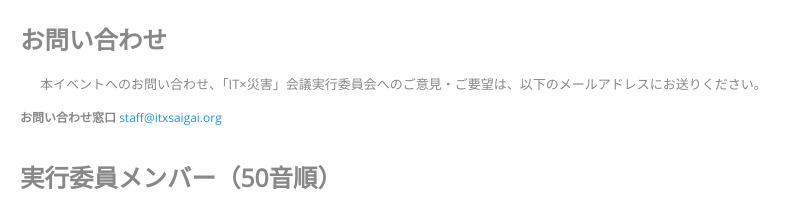
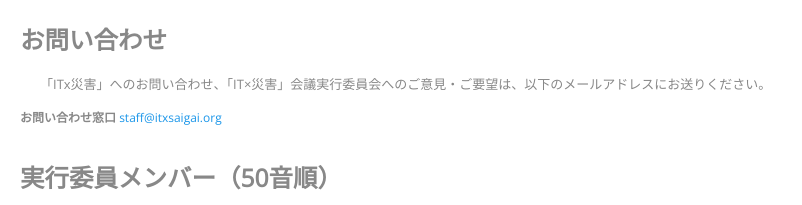
Before and after one commit to takoratta/newitxsaigai, a plain HTML site: page contact.html in a window 1280 px wide. Shown: the part 238-443 px from the top of the page, 35-837 px from the left. Drawn offline with nearby package versions, Linux system fonts and the light colour scheme; some packages are replaced by stand-ins of ours; a web font is replaced by a local one.

Commit message:
Removed "本会議..."

```diff
--- a/contact.html
+++ b/contact.html
@@ -117,7 +117,7 @@
         <div class="contact-us container">
 
           <h3>お問い合わせ</h3>
-          <p>本イベントへのお問い合わせ、「IT×災害」会議実行委員会へのご意見・ご要望は、以下のメールアドレスにお送りください。</p>
+          <p>「ITx災害」へのお問い合わせ、「IT×災害」会議実行委員会へのご意見・ご要望は、以下のメールアドレスにお送りください。</p>
           <!-- <p>※お問い合せの前に「<a href="http://www.itxsaigai.org/faq.html">よくある質問</a>」をご確認ください。</p> -->
             <adress>
               <strong>お問い合わせ窓口</strong>
```
